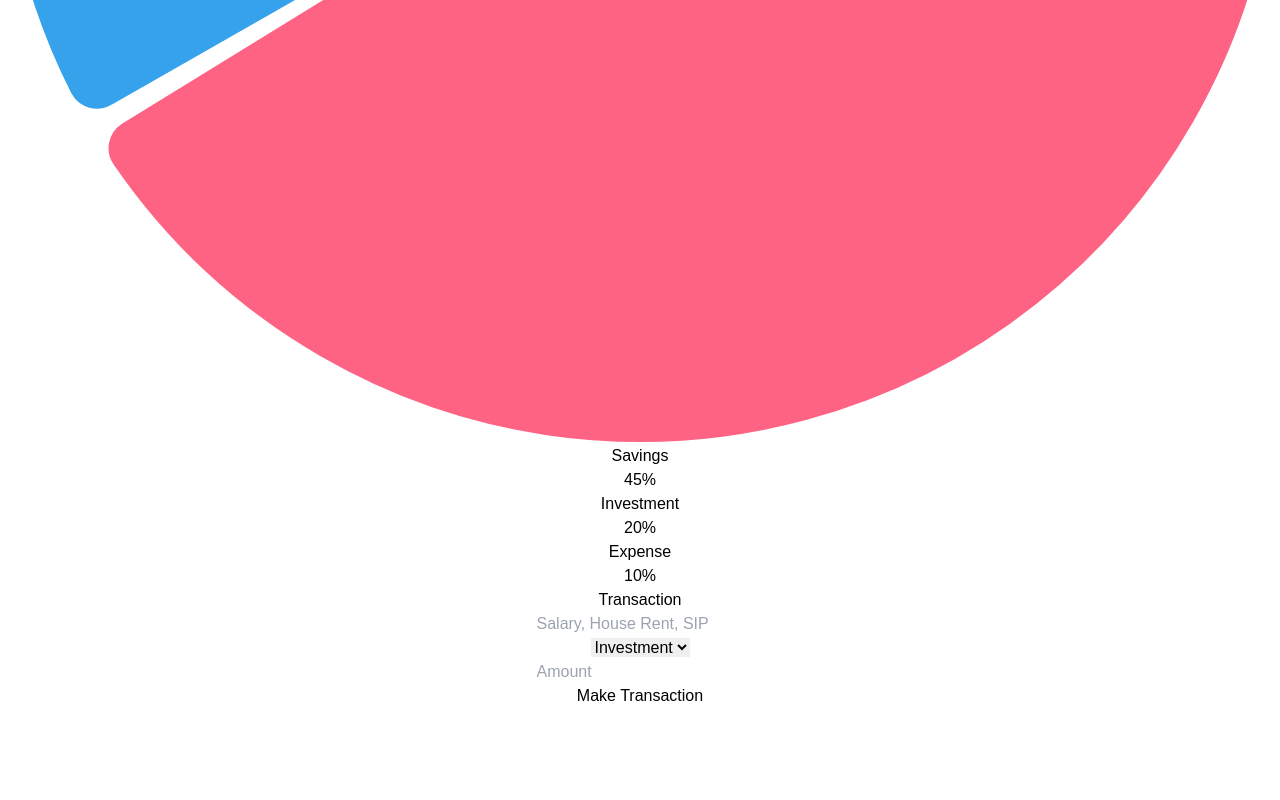
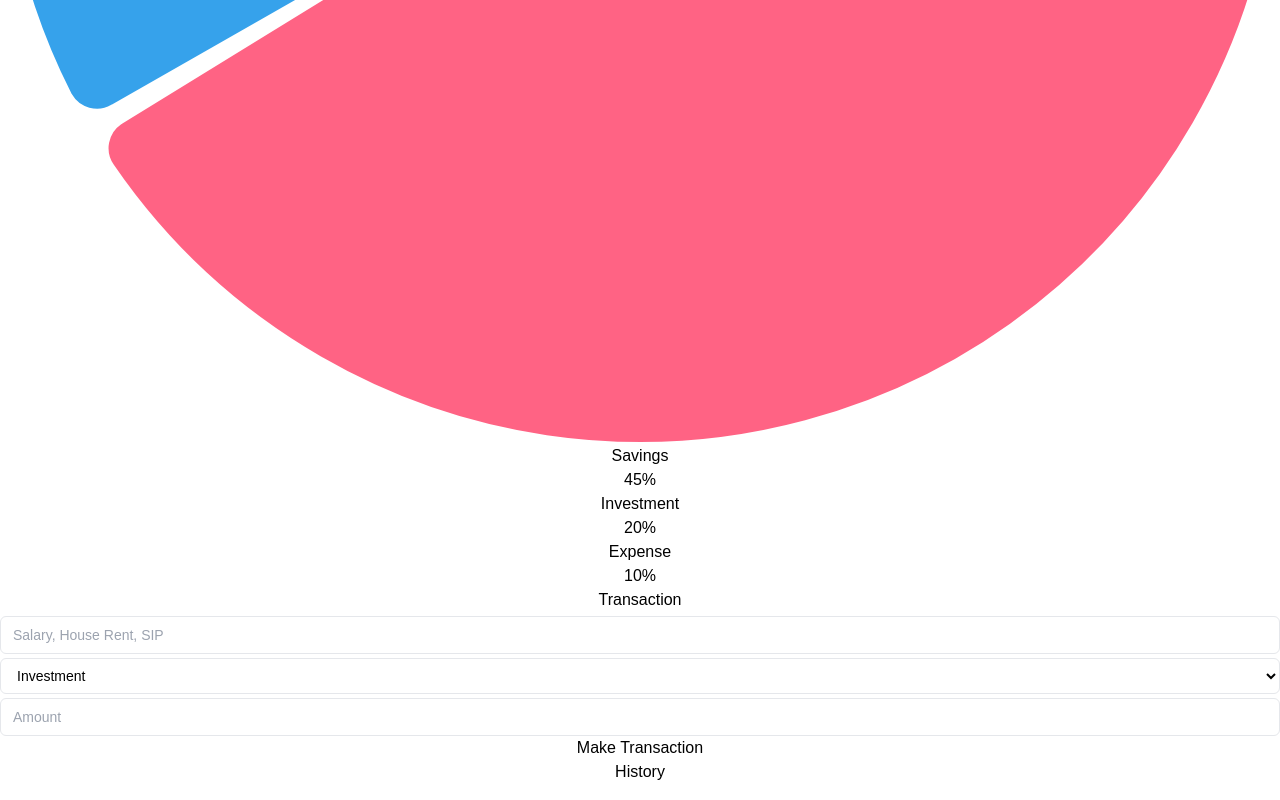
Before and after one commit to OperaCode/expense-management-app, a React (Vite) app in the folder client/expense-tracker/: page / in a window 1280 px wide. Shown: the part 876-1676 px from the top of the page. Before the commit the page ends 1600 px from the top, so only its background shows below. Built offline with nearby package versions, Linux system fonts and the light colour scheme.

Commit message:
reactHookForm

```diff
--- a/client/expense-tracker/package.json
+++ b/client/expense-tracker/package.json
@@ -13,7 +13,8 @@
     "chart.js": "^4.4.7",
     "react": "^18.3.1",
     "react-chartjs-2": "^5.2.0",
-    "react-dom": "^18.3.1"
+    "react-dom": "^18.3.1",
+    "react-hook-form": "^7.54.2"
   },
   "devDependencies": {
     "@eslint/js": "^9.15.0",
--- a/client/expense-tracker/src/App.css
+++ b/client/expense-tracker/src/App.css
@@ -28,3 +28,7 @@
   margin-left: auto;
   margin-right: auto;
 }
+
+.form-input{
+  @apply mt-1 block w-full py-2 px-3 border border-gray-200 bg-white rounded-md focus:outline-none focus:ring-indigo-500 sm:text-sm;
+}
--- a/client/expense-tracker/src/components/Form.jsx
+++ b/client/expense-tracker/src/components/Form.jsx
@@ -1,28 +1,36 @@
 import React from 'react'
+import { useForm } from "react-hook-form";
+import List from './List';
+
 
 const Form = () => {
+
+  const {register,handleSubmit,resetField} = useForm();
+  const onSubmit = data => console.log(data);
   return (
     <div className='form max-w-sm mx-auto w-96'>
       <h1 className='font-bold pb-4 text-xl'>Transaction</h1>
-      <form id="form">
+      <form id="form" onSubmit={handleSubmit(onSubmit)}>
         <div className="grid gap-4">
           <div className="input-group">
-            <input type="text" placeholder="Salary, House Rent, SIP" className="form-input px-1" />
+            <input type="text" {...register("name")} placeholder="Salary, House Rent, SIP" className="form-input px-1" />
           </div>
-          <select name="" id="">
+          <select className='form-input' {...register("type")} >
             <option value="investment" defaultValue>Investment</option>
-            \
             <option value="investment" >Expenses</option>
             <option value="investment" >Savings</option>
           </select>
           <div className="input-group">
-            <input type="text" placeholder="Amount" className="form-input px-1" />
+            <input type="text" placeholder="Amount"{...register("amount")}className="form-input px-1" />
           </div>
           <div className="submit-btn">
             <button type="submit" className='border py-2 text-white bg-indigo-500 w-full'>Make Transaction</button>
           </div>
         </div>
       </form>
+
+      <List />
+
     </div>
   )
 }
--- /dev/null
+++ b/client/expense-tracker/src/components/List.jsx
@@ -0,0 +1,16 @@
+import React from 'react'
+
+
+
+const List = () => {
+  return (
+    <div className='flex flex-col py-6 gap-3'>
+      <h1 className='py-4 font-bold text-xl'>History</h1>
+      <div className="item flex justify-center bg-gray-50 py-2 rounded-r">
+        <span className='block w-full'></span>
+      </div>
+    </div>
+  )
+}
+
+export default List
```
Also changed, not shown: 1 other file (tests, documents, lock files or other folders).
